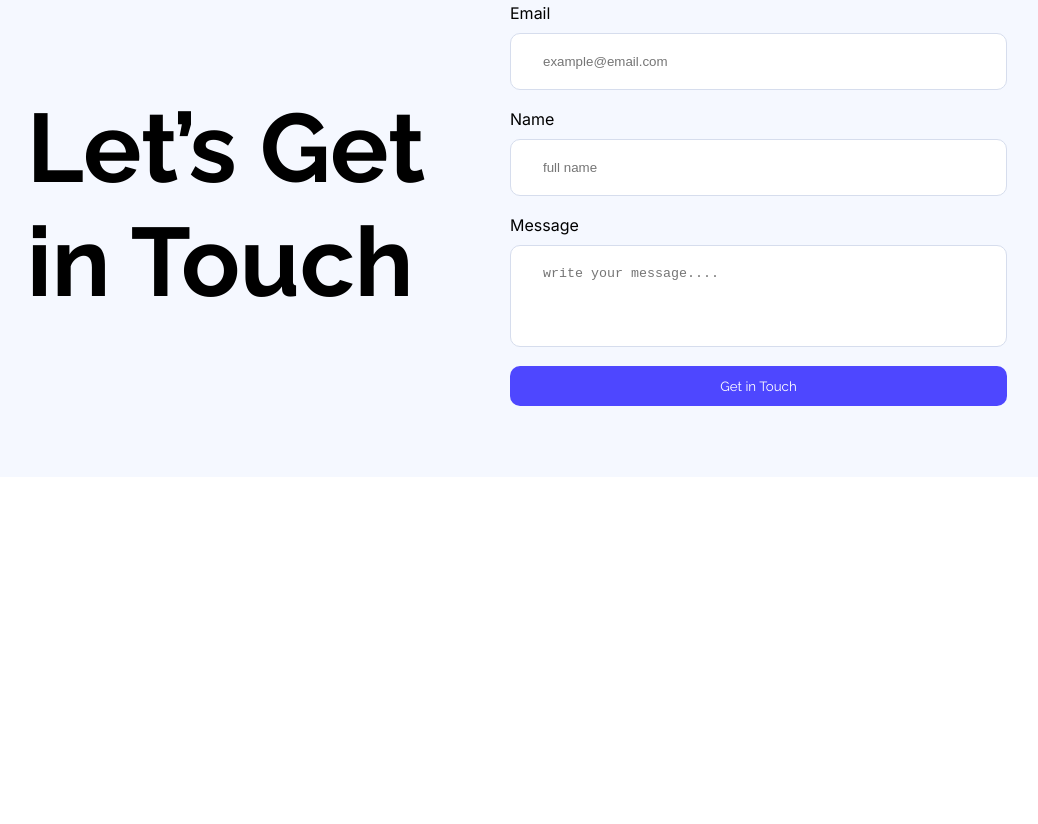
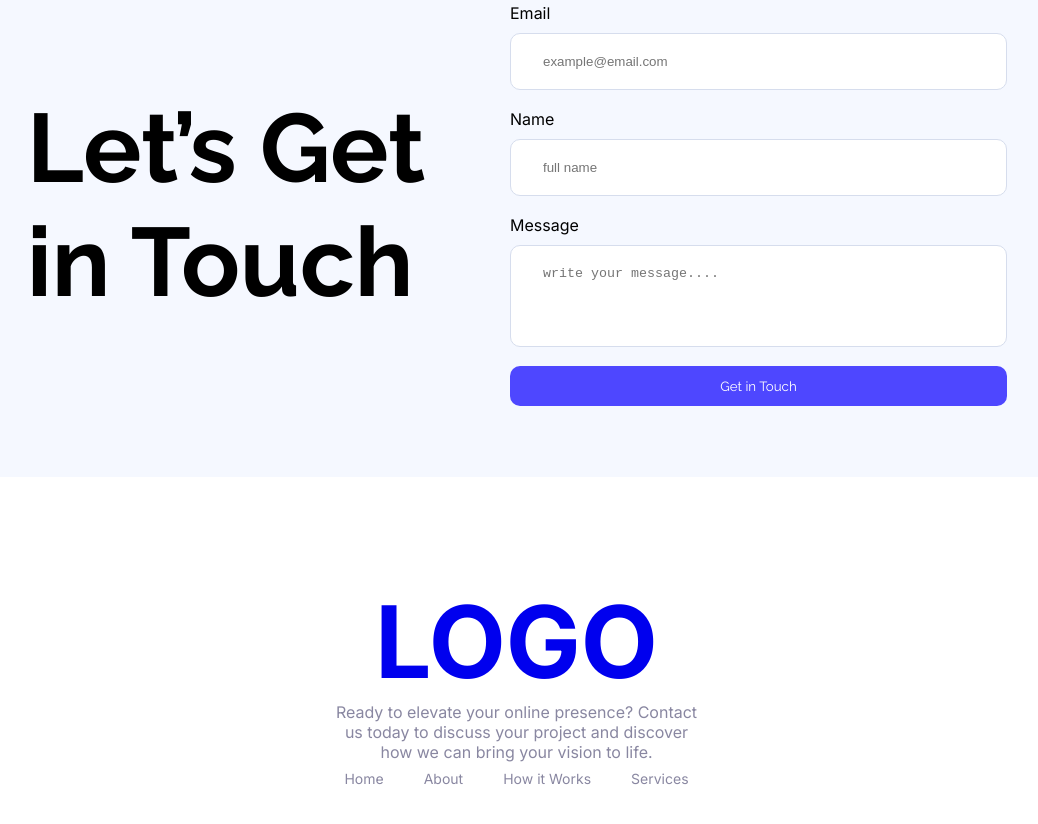
Before and after one commit to JannatMollah/Ph-01, a plain HTML site: page index.html in a window 1280 px wide. Shown: the part 3098-3922 px from the top of the page, without its empty margins (123-1161 px from the left). Before the commit the page ends 3589 px from the top, so only its background shows below. Drawn offline with Linux system fonts and the light colour scheme.

Commit message:
footer update

```diff
--- a/index.html
+++ b/index.html
@@ -143,5 +143,20 @@
             </div>
         </div>
     </main>
+
+    <footer>
+        <div class="footer-container">
+            <div class="footer-content">
+                <a href="#" class="footer-logo">LOGO</a>
+                <p>Ready to elevate your online presence? Contact us today to discuss your project and discover how we can bring your vision to life.</p>
+            </div>
+            <nav class="footer-nav">
+                <a href="#">Home</a>
+                <a href="#">About</a>
+                <a href="#">How it Works</a>
+                <a href="#">Services</a>
+            </nav>
+        </div>
+    </footer>
 </body>
 </html>
--- a/style.css
+++ b/style.css
@@ -261,3 +261,42 @@ main{
     cursor: pointer;
     width: 497px;
 }
+
+/* Footer Section */
+
+.footer-container{
+    font-family: "Inter", sans-serif;
+    display: flex;
+    flex-direction: column;
+    align-items: center;
+    margin: 104px 455px 103px 454px;
+}
+.footer-content{
+    text-align: center;
+}
+.footer-content p{
+    padding-bottom: 8px;
+    color: #8987A1;
+}
+.footer-logo{
+    font-weight: bolder;
+    font-size: 100px;
+    text-decoration: none;
+    padding-bottom: 8px;
+}
+.footer-nav {
+    display: flex;
+    justify-content: center;
+    gap: 40px;
+}
+.footer-nav a{
+    text-decoration: none;
+    color: #8987A1;
+    font-size: 14px;
+}
+.footer-nav a:hover {
+    background-color: red;
+    color: white;
+    border-radius: 10px;
+    padding: 5px 10px;
+}
```
